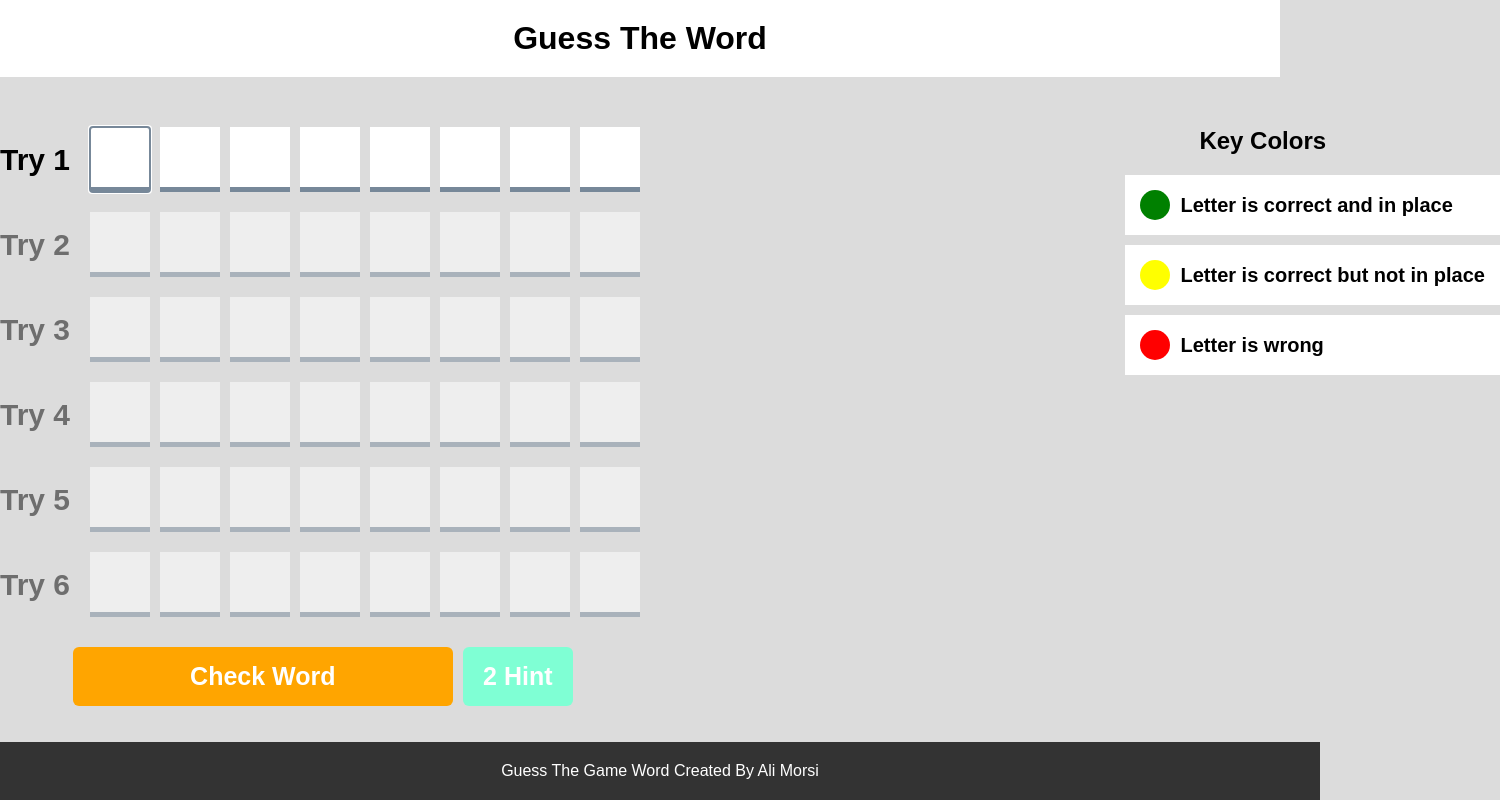
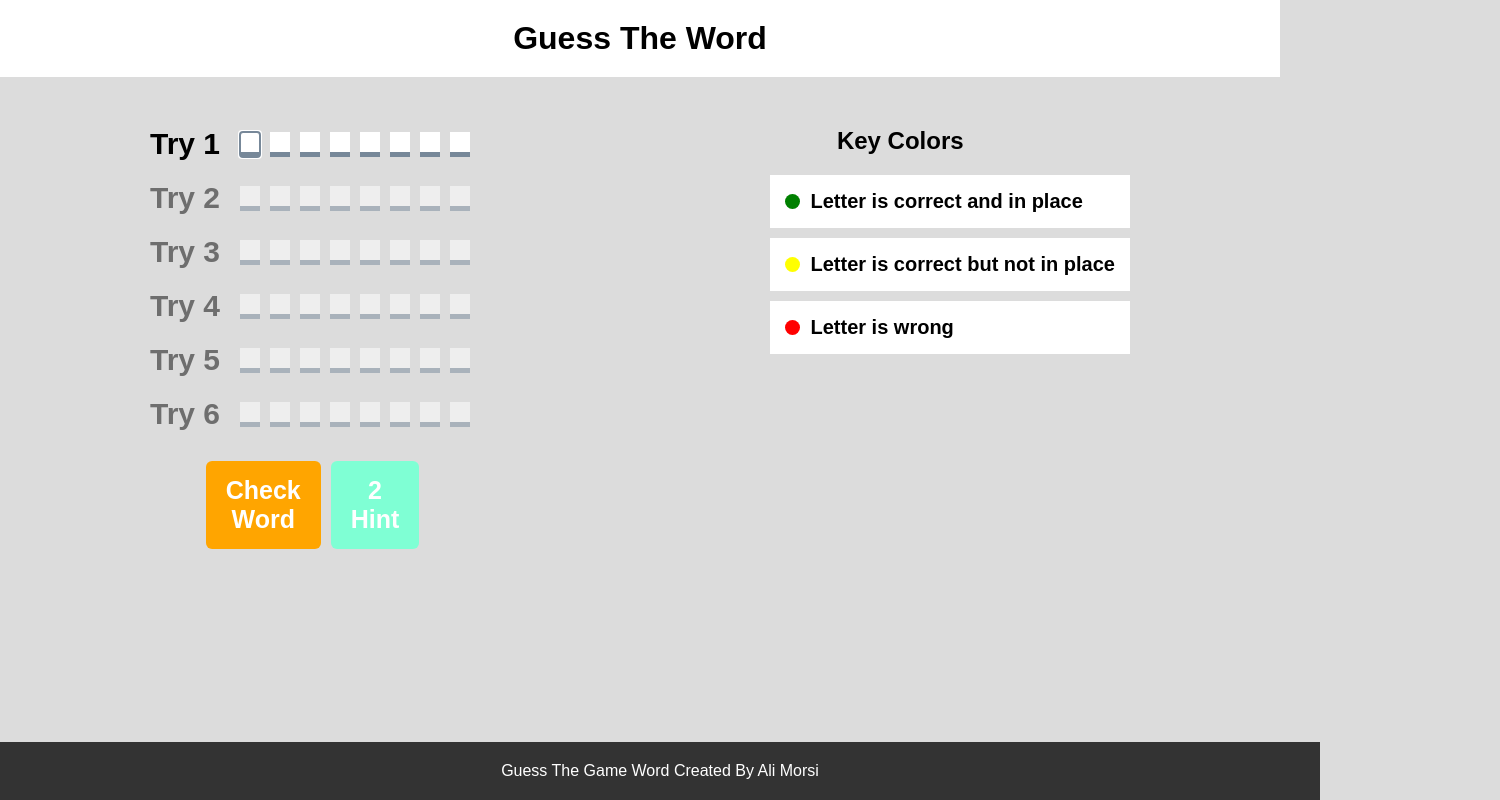
Before and after one commit to Aliimohamedmorsi/Guess-Game, a plain HTML site: page index.html in a window 1280 px wide. Shown: the whole page, 1500 px wide, since content can reach past the window. Drawn offline with Linux system fonts and the light colour scheme.

Commit message:
Update index.css

```diff
--- a/index.css
+++ b/index.css
@@ -15,7 +15,7 @@ background-color: white;
 }
 .guess-game{
     text-align: center;
-    width: 1500px;
+    width: 980px;
     margin: 20px auto;
     display: flex;
     align-items: flex-start;
@@ -24,7 +24,7 @@ background-color: white;
         display: flex;
         justify-content: center;
         align-items: center;
-        width: 500px;
+        width: 200px;
         margin: 30px auto;
         gap: 10px;
         .check{
@@ -74,8 +74,8 @@ background-color: white;
         }
         input{
             margin: 0 5px;
-            width: 60px;
-            height: 60px;
+            width: 20px;
+            height: 20px;
             text-align: center;
             font-size: 40px;
             caret-color: orange;
@@ -134,8 +134,8 @@ background-color: white;
         }
     }
     .key{
-        height: 30px;
-        width: 30px;
+        height: 15px;
+        width: 15px;
         border-radius: 50%;
         margin-right: 10px;
     }
```
